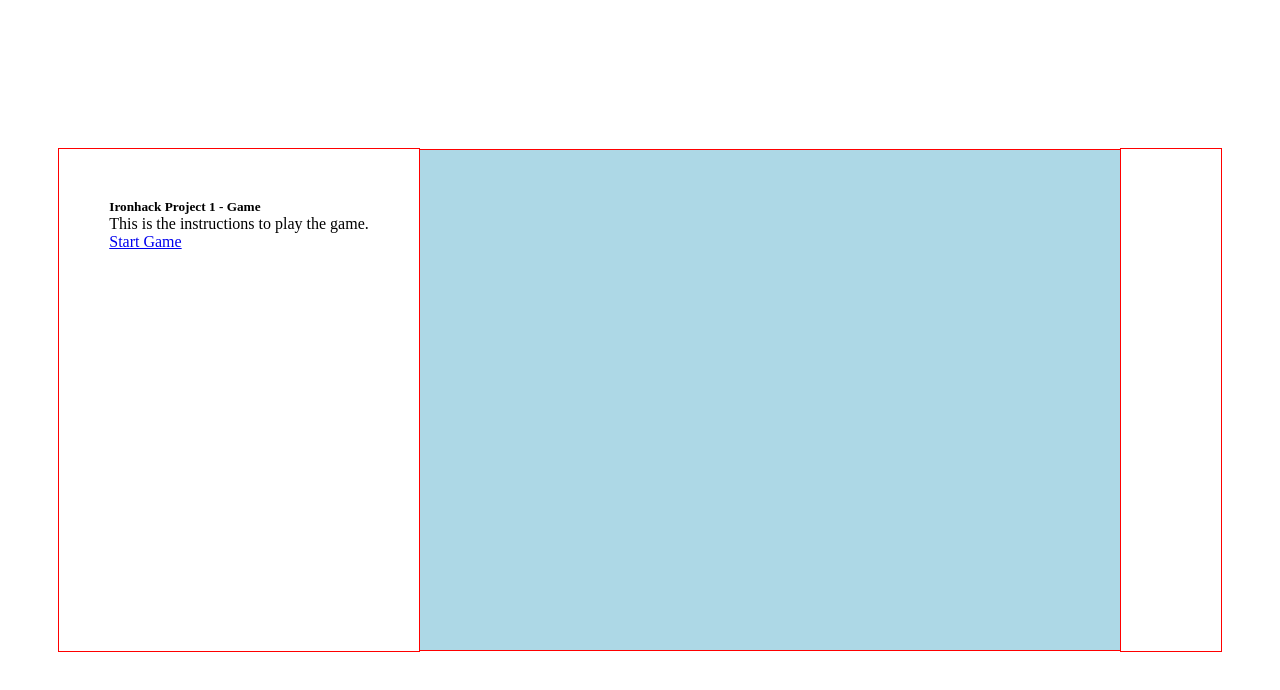
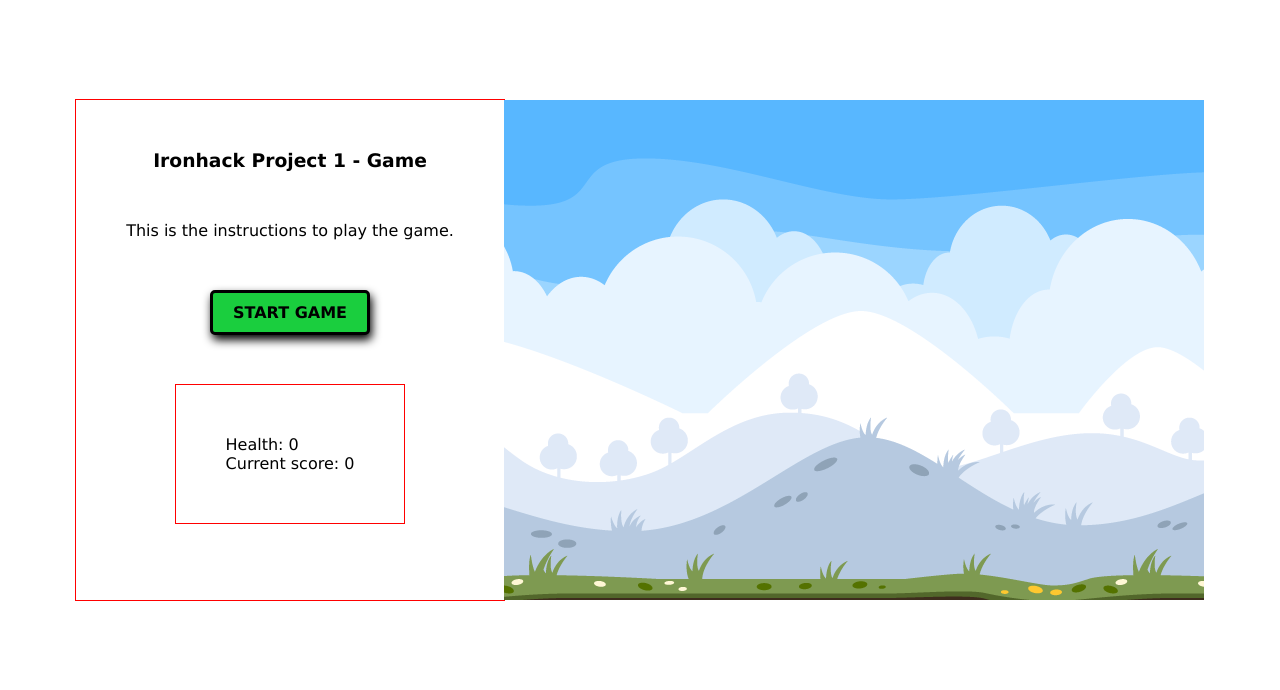
Before and after one commit to vitor-afonso/Pizza-Hunt, a plain HTML site: page index.html in a window 1280 px wide. Drawn offline with Linux system fonts and the light colour scheme.

Commit message:
added background image to canvas

```diff
--- a/index.html
+++ b/index.html
@@ -9,22 +9,26 @@
 </head>
 <body>
 
-    <section id="start-game">
+    <section id="game-container">
 
         <div id="instructions-info">
 
-          <h5 id="instructions-title">Ironhack Project 1 - Game</h5>
-          <p id="instructions-text">This is the instructions to play the game.</p>
-          <a id="btn-start" href="#" class="btn">Start Game</a>
+            <h3 id="instructions-title">Ironhack Project 1 - Game</h3>
+            <p id="instructions-text">This is the instructions to play the game.</p>
+            <a id="btn-start" href="#" class="btn">Start Game</a>
+            <a id="btn-restart" href="#" class="btn hide-btn">Restart</a>
+
+            <div id="game-info">
+                <div id="player-health" class="info">Health: 0</div>
+                <div id="player-highscore" class="info">Current score: 0</div>
+            </div>
 
         </div>
 
+
         <canvas width="700" height="500"></canvas>
 
-        <section id="game-info">
-            <div id="player-health" class="info"></div>
-            <div id="player-highscore" class="info"></div>
-        </section>
+
 
     </section>
 
--- a/js/game.js
+++ b/js/game.js
@@ -7,6 +7,7 @@ class Game {
         this.obstaclesFrequency = 0;
         this.isGood = [true, false];
         this.numberOfObstacles = 5;
+
         // this.healthTimer = setInterval(player.decreaseHealth(1), 1000);
         // this.animationId = null;
         // this.gameOver = false;
--- a/js/index.js
+++ b/js/index.js
@@ -6,10 +6,19 @@ let highScore = 0;
 let player;
 
 function startGame() {
+
   currentGame = new Game();
   player = new Player();
+  document.querySelector('#btn-start').classList.toggle('hide-btn');
+  document.querySelector('#btn-restart').classList.toggle('hide-btn');
   document.querySelector('#player-health').innerHTML = 'Health: ' + player.health;
+  document.querySelector('#player-highscore').innerHTML = 'Current score: ' + currentGame.score;
+
   updateCanvas();
+}
+function restartGame() {
+
+  location.reload();
 }
 
 function clearCanvas() {
@@ -23,10 +32,11 @@ function updateCanvas() {
   let currentObstacle;
   currentGame.obstaclesFrequency++;
 
-  // updates de score/seconds to later use to update the higscore
-  if (currentGame.obstaclesFrequency % 60 === 0) {
+  // updates de score/seconds to later use to update the highscore
+  if (currentGame.obstaclesFrequency % 140 === 0) {
 
     currentGame.score++;
+    document.querySelector('#player-highscore').innerHTML = 'Current score: ' + currentGame.score;
 
   }
   // push a new obstacle if the obstacleNumber is divisible by 5
@@ -48,11 +58,11 @@ function updateCanvas() {
   currentGame.animationFrameId = requestAnimationFrame(updateCanvas);
 
   if (player.health < 1) {
+
     // display higscore
-    document.querySelector('#player-highscore').innerHTML = 'Your score was: ' + currentGame.score;
+    document.querySelector('#player-health').innerHTML = 'Health: ' + 0;
+    document.querySelector('#player-highscore').innerHTML = 'Your final score was: ' + currentGame.score;
     gameOver();
-
-
   }
 
 }
@@ -66,13 +76,15 @@ function gameOver() {
 
 
 window.onload = () => {
-    document.querySelector('#btn-start').onclick = () => {
+  document.querySelector('#btn-start').onclick = () => {
 
-      startGame();
-    };
+    startGame();
 
+  };
 };
 
 window.addEventListener('keydown', (event) => {
     player.moveKey(event);
 });
+
+document.querySelector('#btn-restart').addEventListener('click', restartGame);
--- a/js/obstacle.js
+++ b/js/obstacle.js
@@ -9,7 +9,7 @@ class Obstacles {
         //this.dx = Math.floor(Math.random() * canvas.width);
         this.radius = Math.floor(Math.random() * 40) + 20;
         // speed and reset properties
-        this.dy = 4;
+        this.dy = 2;
         this.isGood = isGood;
         //TODO: Add width and height
 
--- a/js/player.js
+++ b/js/player.js
@@ -16,7 +16,7 @@ class Player {
     moveKey(event) {
         // Stop the default behavior (moving the screen to the left/up/right/down)
         event.preventDefault();
-        //TODO: Create in player
+
         // React based on the key pressed
         switch (event.keyCode) {
         case 37:
--- a/style/style.css
+++ b/style/style.css
@@ -9,11 +9,13 @@ body {
     display: flex;
     flex-direction: column;
     align-items: center;
-    justify-content: center;
+    justify-content: start;
     outline: 1px solid red;
+    font-family: Verdana, Geneva, Tahoma, sans-serif;
 }
-#start-game {
+#game-container {
     width: auto;
+    margin-top: 100px;
     display: flex;
     justify-content: space-between;
 }
@@ -23,11 +25,38 @@ body {
     padding: 50px;
     outline: 1px solid red;
 }
+#instructions-info {
+    display: flex;
+    flex-direction: column;
+    align-items: center;
+    outline: 1px solid red;
+}
+#instructions-text {
+    padding-top: 50px;
+    padding-bottom: 50px;
+}
+.btn {
+    text-decoration: none;
+    color: #000;
+    text-transform: uppercase;
+    font-weight: 600;
+    padding: 10px 20px;
+    border: 3px solid #000;
+    border-radius: 5px;
+    background-color: #1ace3e;
+    box-shadow: 2px 5px 10px;
+    cursor: pointer;
+    margin-bottom: 50px;
+}
+.btn:hover {
+    background-color: #63ff2f;
+}
 
 canvas {
-    border: 1px solid red;
-    background-color: lightblue;
 
+    background-image: url("../images/game-background.png");
+    background-size: cover;
+    background-position: center;
 }
 #game-info {
     display: flex;
@@ -36,3 +65,9 @@ canvas {
     outline: 1px solid red;
 
 }
+
+
+
+.hide-btn {
+    display: none;
+}
```
Also changed, not shown: images/game-background.png (added), 2 other files.
